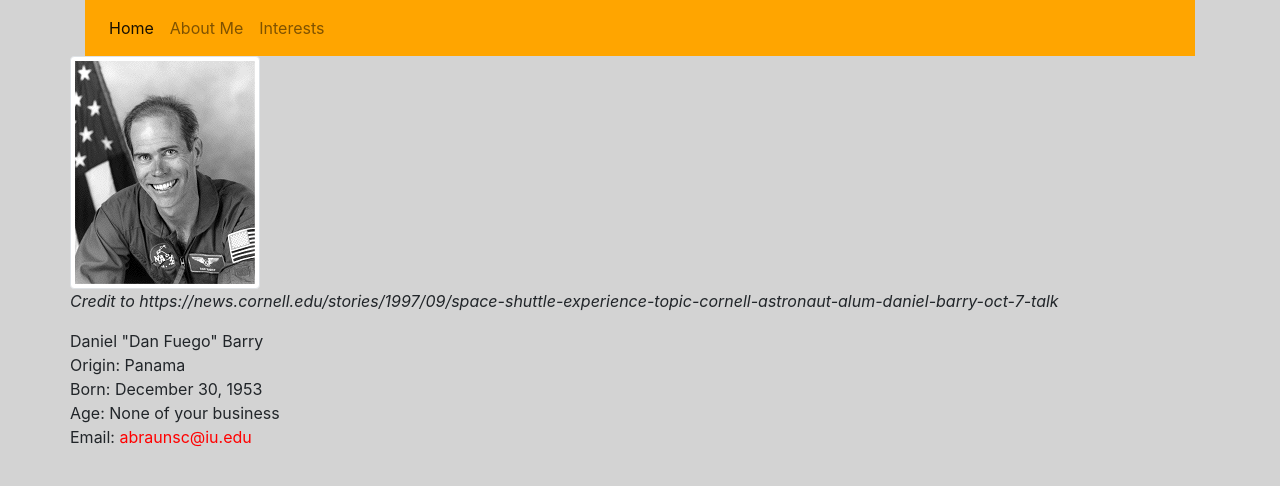
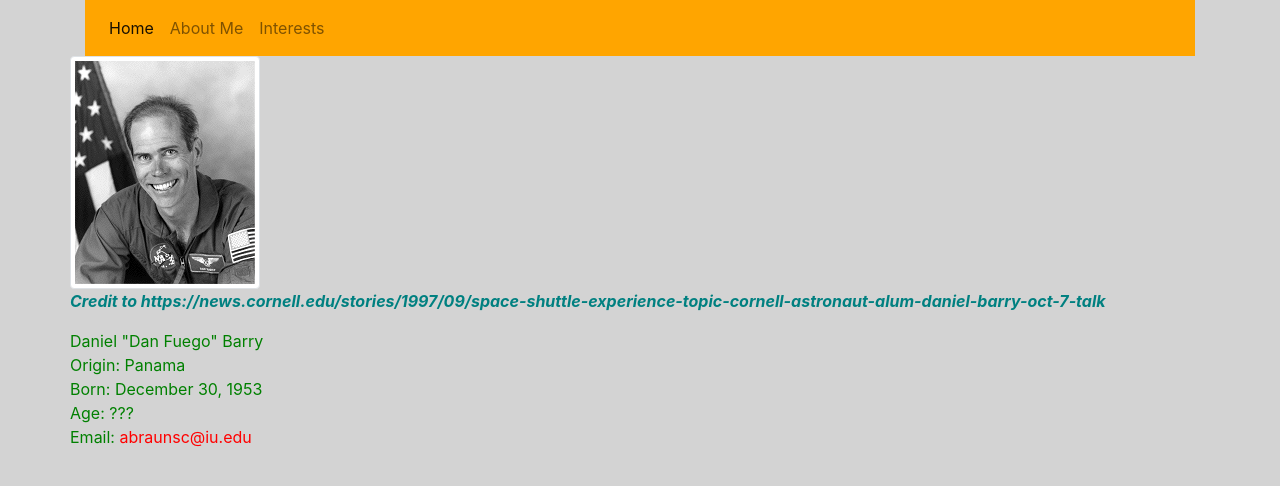
Before and after one commit to iu-msis/basic-html-abraunsc, a plain HTML site: page public/about-me.html in a window 1280 px wide. Drawn offline with nearby package versions, Linux system fonts and the light colour scheme.

Commit message:
last changes and formatting

```diff
--- a/public/about-me.html
+++ b/public/about-me.html
@@ -29,11 +29,11 @@
 
   <div class = "row">
     <a href="img/dan-fuego-memory.gif" > <img class = "img-thumbnail" src = "img/dan-fuego-memory.gif" alt = "pic of the greatest" height= 100%></a>
-<p><cite>Credit to https://news.cornell.edu/stories/1997/09/space-shuttle-experience-topic-cornell-astronaut-alum-daniel-barry-oct-7-talk</cite></p>
-    <p>Daniel "Dan Fuego" Barry<br>
+<p><cite id = "sicktext">Credit to https://news.cornell.edu/stories/1997/09/space-shuttle-experience-topic-cornell-astronaut-alum-daniel-barry-oct-7-talk</cite></p>
+    <p class = "cooltext">Daniel "Dan Fuego" Barry<br>
       Origin: Panama<br>
       Born: December 30, 1953<br>
-      Age: None of your business<br>
+      Age: ???<br>
       Email: <a class = "linkies" href = mailto:abraunsc@iu.edu>abraunsc@iu.edu</a><br>
 
     </p>
--- a/public/css/site.css
+++ b/public/css/site.css
@@ -19,6 +19,6 @@ body {
   color: red;
 }
 
-.table {
+.tables {
   background-color:maroon;
 }
```
